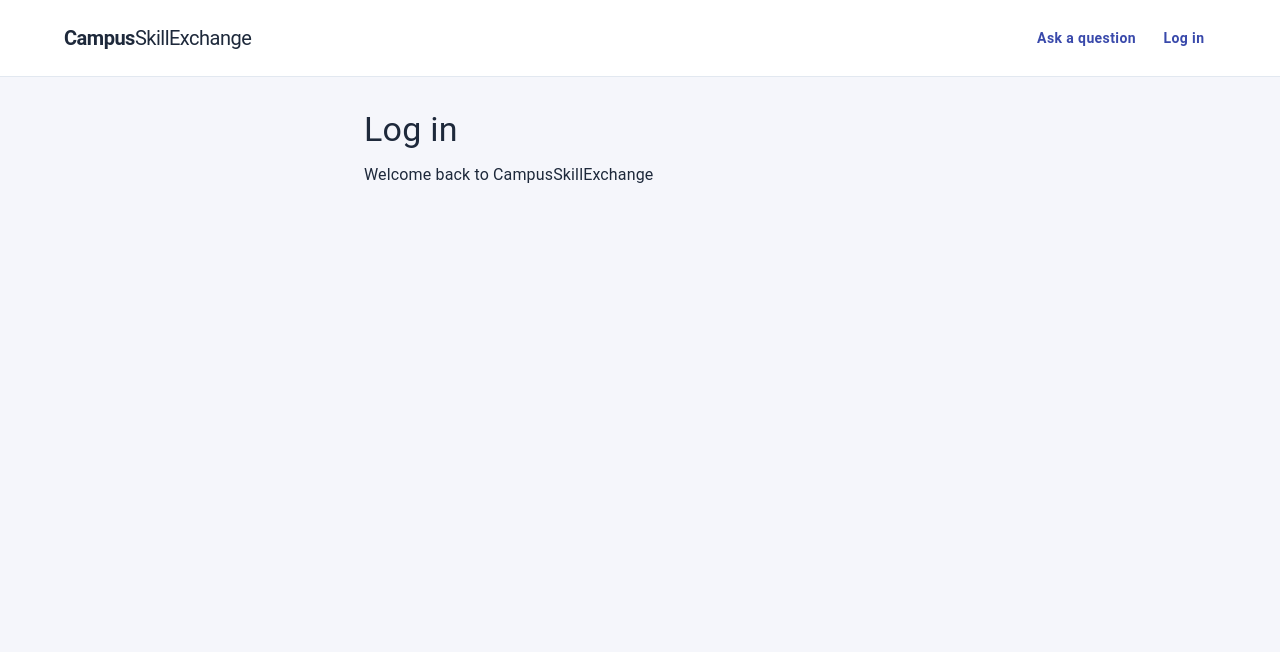
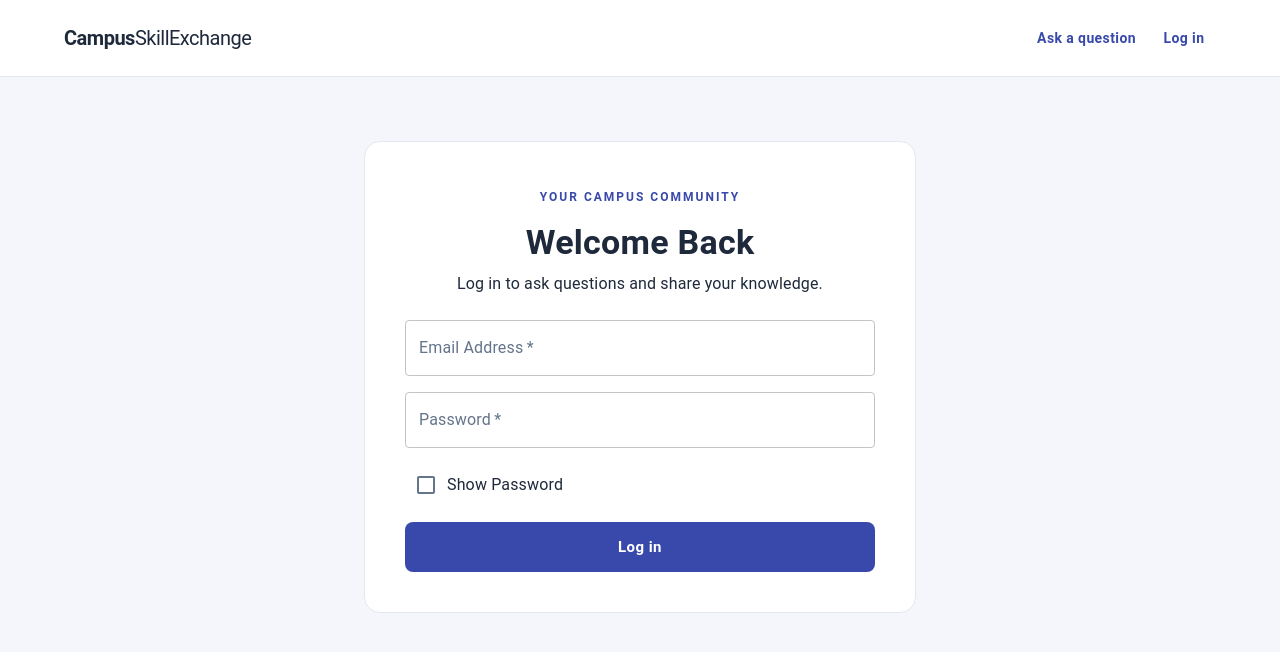
Before and after one commit to twun13-grupp4/Campus-Skill-Exchange, a React (Vite) app in the folder client/: page /login in a window 1280 px wide. Shown: the top 652 px of the page. Built offline with nearby package versions, Linux system fonts and the light colour scheme.

Commit message:
created the login page but no functionality yet

```diff
--- a/client/src/pages/LoginPage.jsx
+++ b/client/src/pages/LoginPage.jsx
@@ -1,16 +1,132 @@
-import { Container, Typography } from '@mui/material'
+import { useState } from 'react'
+import {
+    Container,
+    Typography,
+    Alert,
+    Box,
+    Button,
+    Checkbox,
+    FormControlLabel,
+    Paper,
+    Stack,
+    TextField,
+} from '@mui/material'
 
 function LoginPage() {
+    const [email, setEmail] = useState('')
+    const [password, setPassword] = useState('')
+    const [showPassword, setShowPassword] = useState(false)
+    const [submitted, setSubmitted] = useState(false)
+
+    const handleSubmit = (event) => {
+        event.preventDefault()
+        setSubmitted(true)
+    }
+
+
     return (
-        <Container component="main" maxWidth="sm" sx={{ py: 4 }}>
-            <Typography component="h1" variant="h4" gutterBottom>
-                Log in
-            </Typography>
+        <Container component="main" maxWidth="sm" sx={{ py: {xs: 4, sm: 8} }}>
+            <Paper
+              variant="outlined"
+              sx={{
+                p: { xs: 3, sm: 5 },
+                borderRadius: 4,
+                borderColor: '#e2e8f0',
+              }}
+            >
+              <Stack spacing={3}>
+                <Box sx={{ textAlign: 'center' }}>
+                    <Typography
+                       variant="overline"
+                       color="primary"
+                       sx={{ fontWeight: 700, letterSpacing: 2 }}
+                    >
+                       YOUR CAMPUS COMMUNITY
 
-            <Typography component="p" variant="body1" color="text.secondary">
-                Welcome back to CampusSkillExchange
-            </Typography>
+                    </Typography>
 
+                    <Typography
+                       component="h1"
+                       variant="h4"
+                       sx={{ mt: 1, fontWeight: 700 }}
+                    >
+                        Welcome Back
+
+                    </Typography>
+
+                    <Typography color="text.secondary" sx={{ mt: 1 }}>
+                        Log in to ask questions and share your knowledge.
+
+                    </Typography>
+                </Box>
+
+                <Stack component="form" onSubmit={handleSubmit} spacing={2}>
+                    <TextField
+                       id="login-email"
+                       name="email"
+                       label="Email Address"
+                       type="email"
+                       autoComplete="username"
+                       value={email}
+                       onChange={(event) => {
+                        setEmail(event.target.value)
+                        setSubmitted(false)
+                       }}
+                       required
+                       fullWidth
+                    />
+
+                    <TextField
+                       id="login-password"
+                       name="password"
+                       label="Password"
+                       type={showPassword ? 'text' : 'password'}
+                       autoComplete="current-password"
+                       value={password}
+                       onChange={(event) => {
+                        setPassword(event.target.value)
+                        setSubmitted(false)
+                       }}
+                       required
+                       fullWidth
+                    />
+
+                    <FormControlLabel
+                       control={
+                        <Checkbox
+                           checked={showPassword}
+                           onChange={(event) =>
+                            setShowPassword(event.target.checked)
+                           }
+                        />
+                       }
+                       label="Show Password"
+                    />
+
+                    <Button
+                       type="submit"
+                       variant="contained"
+                       size="large"
+                       disableElevation
+                       sx={{
+                        py: 1.5,
+                        borderRadius: 2,
+                        textTransform: 'none',
+                        fontWeight: 700,
+                       }}
+                    >
+                        Log in
+                    </Button>
+
+                    {submitted && (
+                        <Alert severity="info">
+                            This form is a demo. Login is not connected yet.
+                        </Alert>
+                    )}
+                </Stack>
+
+              </Stack>
+            </Paper>
         </Container>
     )
 }
```
